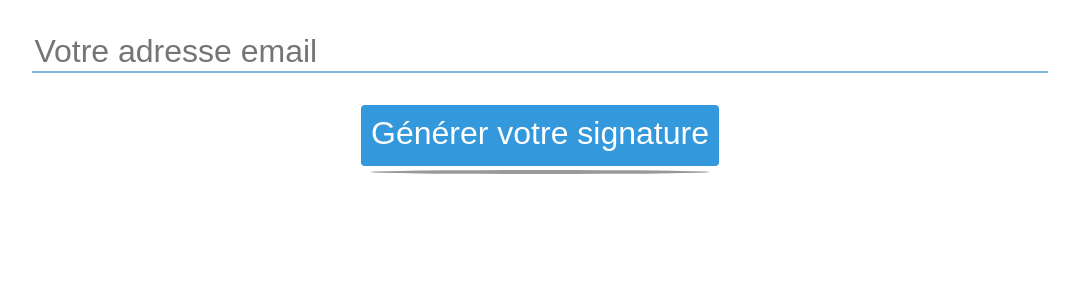
After one commit to Sylvaner/GenerateSignature, a PHP site: page /form.php in a window 1280 px wide. The commit adds this page. Shown: the top 300 px of the page, without its empty margins (100-1179 px from the left). Run offline with PHP 8.4, Linux system fonts and the light colour scheme.

Commit message:
Working version

```diff
--- /dev/null
+++ b/form.php
@@ -0,0 +1,75 @@
+<!DOCTYPE html>
+<html lang="fr">
+<head>
+    <title>Outil de génération des signatures</title>
+    <style>
+        * {
+            font-family: sans-serif;
+        }
+
+        #mail {
+            display: block;
+            font-size: 2rem;
+            margin: 2rem auto;
+            border: none;
+            border-bottom: 2px solid #7AB8E1;
+            width: 80%;
+        }
+
+        #mail:focus {
+            outline: none;
+            border-bottom: 2px solid #2875A8;
+        }
+
+        #gen-button {
+            display: block;
+            cursor: pointer;
+            border: none;
+            border-radius: 4px;
+            color: white;
+            background-color: #3498DC;
+            font-size: 2rem;
+            padding: 10px;
+            margin: 0 auto;
+        }
+
+        #gen-button::after {
+            content: "";
+            display: block;
+            width: 100%;
+            height: 4px;
+            border-radius: 50%;
+            background-color: black;
+            opacity: 0.4;
+            transform: translateY(18px);
+            transition: all 0.2s ease-in-out;
+        }
+
+        #gen-button:hover::after {
+            opacity: 0.8;
+            transform: translateY(20px);
+        }
+    </style>
+</head>
+<body>
+    <input id="mail" type="text" placeholder="Votre adresse email" />
+    <button id="gen-button" onclick="getSignature()">Générer votre signature</button>
+    <script type="text/javascript">
+        function generateUrlWithMail(mail) {
+            const baseUrl = window.location.href.split('&');
+            return baseUrl[0] + '?mail=' + mail;
+        }
+
+        function getSignature() {
+            const mail = document.getElementById('mail').value;
+            if (mail !== '') {
+                const encodedEmail = encodeURIComponent(mail);
+                const targetPage = generateUrlWithMail(mail);
+                window.location.href = targetPage;
+            } else {
+                alert('L\'adresse email doit être remplie');
+            }
+        }
+    </script>
+</body>
+</html>
```
Also changed, not shown: index.php (+50 -9 lines), template.php (added, +61 -0 lines), README.md.
